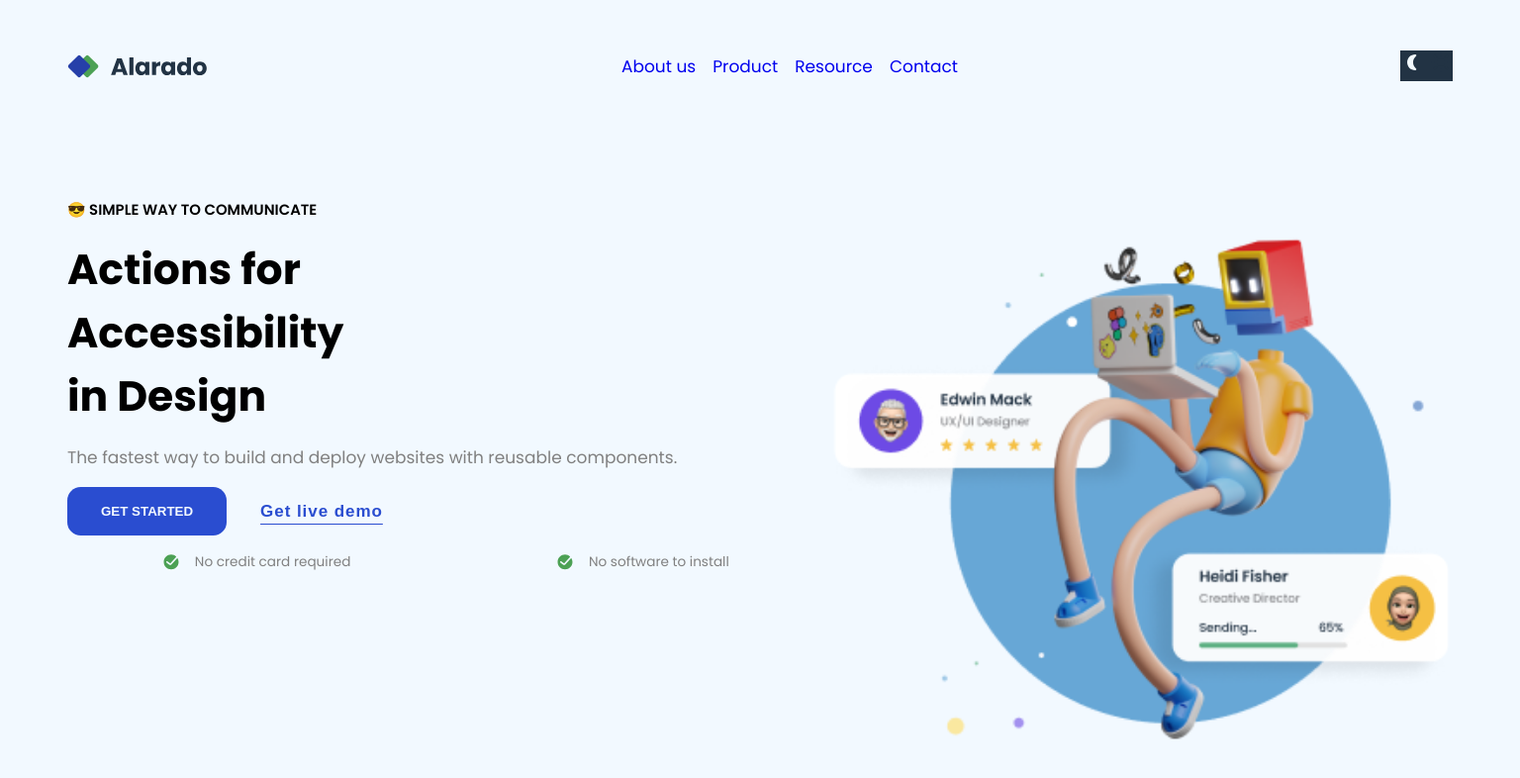
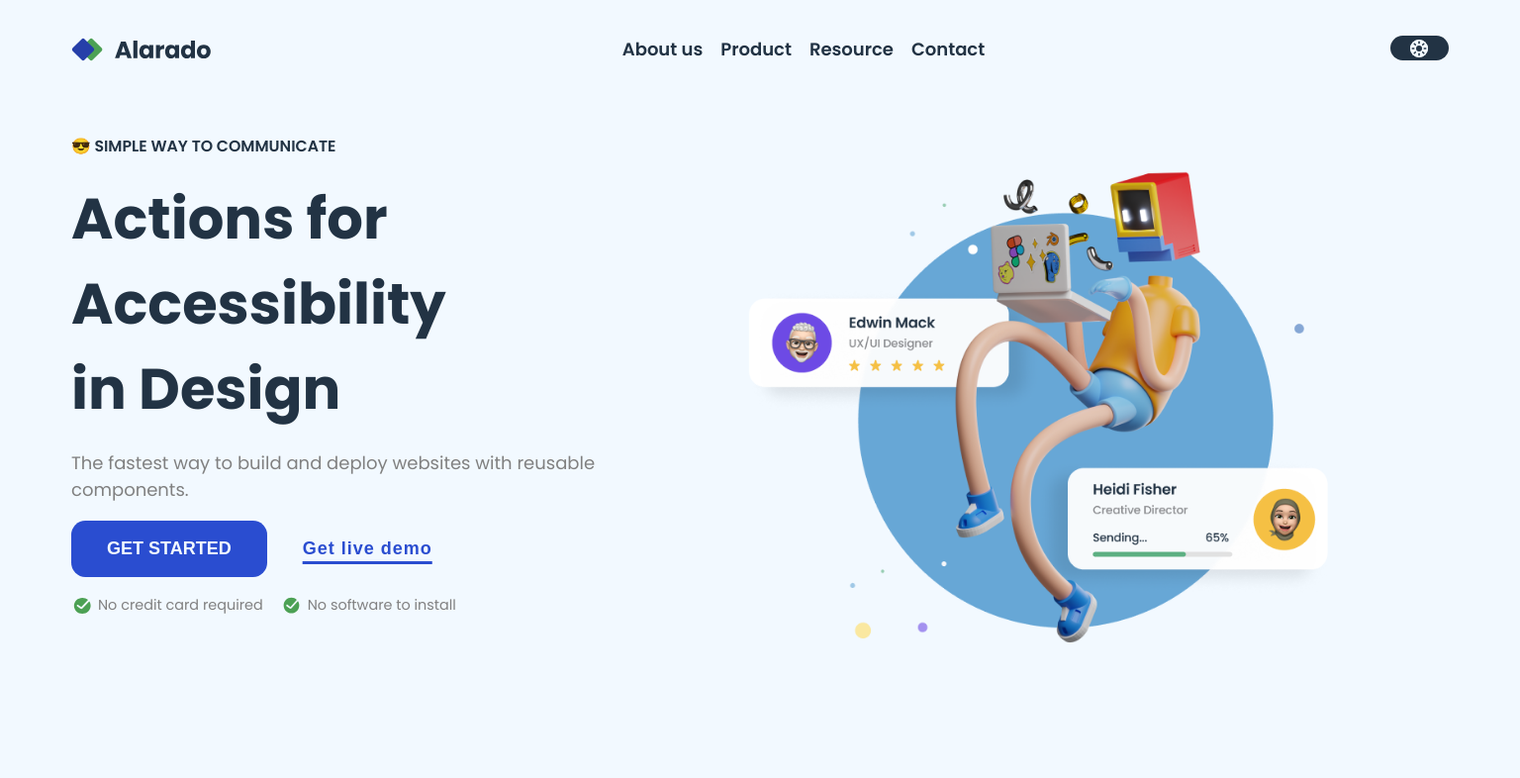
Before and after one commit to skamuzu/Simple-Homepage, a plain HTML site: page index.html in a window 1536 px wide. Shown: the whole page at 99% size. Drawn offline with Linux system fonts and the light colour scheme.

Commit message:
Second commit

```diff
--- a/index.html
+++ b/index.html
@@ -11,11 +11,12 @@
       href="https://fonts.googleapis.com/css2?family=Poppins:ital,wght@0,100;0,200;0,300;0,400;0,500;0,600;0,700;0,800;0,900;1,100;1,200;1,300;1,400;1,500;1,600;1,700;1,800;1,900&display=swap"
       rel="stylesheet"
     />
+    <script defer src="index.js"></script>
   </head>
-  <body>
+  <body >
     <header class=".header">
-        <div class="logo-container">
-      <img id="logo" src="resources/logo-light.svg" alt="Logo" />
+      <div class="logo-container">
+        <img id="logo" src="resources/logo-light.svg" alt="Logo" />
       </div>
       <nav id="nav">
         <button class="hamburger" aria-label="Toggle Menu">
@@ -28,10 +29,10 @@
             <li><a href="#">Resource</a></li>
             <li><a href="#">Contact</a></li>
           </ul>
-
           <div class="theme">
-            <img src="resources/Moon_fill_light.svg" alt="" />
-            <img src="resources/Sun_fill.svg" alt="" />
+            <button class="light-button">
+              <img id="theme-button" src="resources/Sun_fill.svg" alt="" />
+            </button>
           </div>
         </div>
       </nav>
@@ -39,7 +40,7 @@
     <main>
       <img
         id="hero"
-        src="resources/hero-image-simple-homepage@2x.png"
+        src="resources/hero-image-simple-homepage.png"
         alt="Hero"
       />
       <section>
--- /dev/null
+++ b/index.js
@@ -0,0 +1,27 @@
+let darkMode = localStorage.getItem("darkmode");
+const theme = document.getElementsByClassName("theme")[0];
+const themeButton = document.getElementById("theme-button");
+const logo = document.getElementById("logo")
+
+
+
+const enableDarkmode = () => {
+    document.body.classList.add('dark-mode');
+    localStorage.setItem('darkmode','active');
+    logo.src = 'resources/logo-dark.svg'
+    darkButton.src = "resources/Moon_fill.svg"
+};
+
+const disableDarkmode = () => {
+    document.body.classList.remove('dark-mode');
+    localStorage.setItem('darkmode',null);
+    logo.src = 'resources/logo-light.svg'
+    darkButton.src = "resources/Moon_fill_light.svg"
+};
+
+if (darkMode === "active") enableDarkmode()
+
+theme.addEventListener("click", () => {
+    darkMode = localStorage.getItem('darkmode')
+  darkMode !== "active" ? enableDarkmode() : disableDarkmode();
+});
--- a/styles.css
+++ b/styles.css
@@ -2,18 +2,26 @@
   box-sizing: border-box;
   margin: 0;
   padding: 0;
-  --bg-light-mode: #f2f9ff;
-  --bg-dark-mode: #223344;
-  --text-light-mode: #223344;
-  --text-dark-mode: #f2f9ff;
+  outline: none;
+}
+
+:root {
+    --bg-colour: #f2f9ff;
+  --text-colour: #223344;
   --button-color: #2a4dd0;
+}
+
+.dark-mode {
+  --text-colour: #f2f9ff;
+  --bg-colour: #223344;
+
 }
 
 html,
 body {
   width: 100%;
   min-height: 100vh;
-  background-color: var(--bg-light-mode);
+  background-color: var(--bg-colour);
   font-family: "Poppins", sans-serif;
 }
 
@@ -25,31 +33,34 @@ main {
   flex-direction: column;
 }
 
+
 #hero {
-  aspect-ratio: auto;
+    aspect-ratio: auto;
   height: 40vh;
   margin: auto;
   /* width: 100%; */
 }
 
 .hamburger {
-  background: none;
+    background: none;
   border: none;
 }
 
 p {
-  color: gray;
+    color: gray;
 }
 
 h2 {
   text-transform: uppercase;
   font-size: 0.875rem;
   font-weight: 600;
+  color: var(--text-colour);
 }
 
 h1 {
   font-size: 2.5rem;
   width: 10ch;
+  color: var(--text-colour);
 }
 
 header {
@@ -69,19 +80,53 @@ ul {
   gap: 1rem;
 }
 
-header nav ul li a {
+a {
+    position: relative;
   text-decoration: none;
+  color: var(--text-colour);
+  font-weight: 600;
+
 }
 
-a:hover,
-a:active {
-  text-decoration: underline;
-  text-underline-offset: 0.2rem;
+a::after {
+  content: '';
+  position: absolute;
+  left: 0;
+  bottom: -2px;
+  height: 2px;
+  width: 0;
+  background-color: var(--button-color);
+  transition: width 1s ease;
+}
+
+a:hover::after {
+  width: 100%;
 }
 
 .theme {
-  background-color: var(--bg-dark-mode);
+    background-color: var(--text-colour);
+    border-radius: 0.9rem;
+    display: flex;
+    align-items: center;
+    justify-content: space-around;
+    padding: 0.22rem;
+    width: 3.3rem;
+    height: 1.4rem;
 }
+
+.theme button {
+    display: flex;
+    align-items: flex-end;
+    border-radius: 50%;
+    border: none;
+}
+
+.theme #theme-button {
+    background-color: var(--bg-colour);
+    border-radius: 50%;
+    width: 1rem;
+}
+
 
 .sidebar {
   display: none;
@@ -107,12 +152,18 @@ section {
 
 #start {
   background-color: var(--button-color);
-  color: var(--bg-light-mode);
+  color: var(--bg-colour);
   padding: 1rem 2rem;
   text-transform: uppercase;
   border-radius: 0.8rem;
   font-weight: 700;
   border: none;
+  font-size: 1em;
+  transition: background-color 0.15s;
+}
+
+#start:hover, #start:active {
+    background-color: darkblue;
 }
 
 #live {
@@ -124,11 +175,18 @@ section {
   font-size: 1rem;
   border: none;
   letter-spacing: 0.1ch;
+  text-decoration-thickness: 3px;
+  transition: text-underline-offset 0.15s;
+}
+
+#live:hover, #live:active {
+    text-underline-offset: 0.6rem;
+
 }
 
 .ticks ul li {
   position: relative;
-  padding-left: 2rem;
+  padding-left: 1.5rem;
   font-size: 0.8rem;
   color: gray;
 }
@@ -143,12 +201,14 @@ section {
   height: 1.2rem;
   background-image: url(resources/Done_ring_round_fill.svg);
   background-size: cover;
+
   background-repeat: no-repeat;
 }
 
-@media screen and (min-width: 800px) {
+@media screen and (min-width: 780px) {
+
     :root {
-        font-size: 17px;
+        font-size: 16px;
     }
 
   .hamburger {
@@ -161,11 +221,15 @@ section {
     justify-content: space-between;
   }
 
+
+  h1 {
+    font-size: 3.2em;
+  }
   header {
     display: flex;
     align-items: center;
     justify-content: space-between;
-    padding: 3rem 4rem;
+    padding: 2rem 2rem 4rem;
   }
 
   nav {
@@ -192,24 +256,108 @@ section {
   main {
     display: flex;
     flex-direction: row-reverse;
-    padding: 4em;
+    padding: 0 4em;
+    justify-content: center;
   }
 
   section {
     display: flex;
     flex-direction: column;
     justify-content: flex-start;
-    flex: 1.2;
+    flex: 0.4;
   }
 
   #hero {
     flex: 1;
     aspect-ratio: auto;
-    width: 80%;
+    max-width: 600px;
     height: auto;
   }
 
   .logo-container {
     flex: 2;
   }
+
+  .ticks ul {
+    display: flex;
+    justify-content: flex-start;
+  }
 }
+
+@media screen and (min-width: 1350px) {
+    :root {
+        font-size: 18px;
+    }
+
+  .hamburger {
+    display: none;
+  }
+
+  .sidebar {
+    display: flex;
+    width: 100%;
+    justify-content: space-between;
+  }
+
+
+  h1 {
+    font-size: 3.2em;
+  }
+  header {
+    display: flex;
+    align-items: center;
+    justify-content: space-between;
+    padding: 2rem 4rem 4rem;
+  }
+
+  nav {
+    display: flex;
+    flex-direction: row;
+    width: 100%;
+    flex: 3;
+    justify-content: space-between;
+  }
+
+  #logo {
+    flex: 3;
+    display: flex;
+    justify-content: center;
+    align-items: center;
+    max-width: 10rem;
+  }
+
+  .theme {
+    justify-self: flex-end;
+    margin-left: 2rem;
+  }
+
+  main {
+    display: flex;
+    flex-direction: row-reverse;
+    padding: 0 4em;
+    justify-content: center;
+  }
+
+  section {
+    display: flex;
+    flex-direction: column;
+    justify-content: flex-start;
+    flex: 0.4;
+  }
+
+  #hero {
+    flex: 1;
+    aspect-ratio: auto;
+    max-width: 600px;
+    height: auto;
+  }
+
+  .logo-container {
+    flex: 2;
+  }
+
+  .ticks ul {
+    display: flex;
+    justify-content: flex-start;
+  }
+}
```
Also changed, not shown: resources/sun-fill-svgrepo-com.svg (added).
